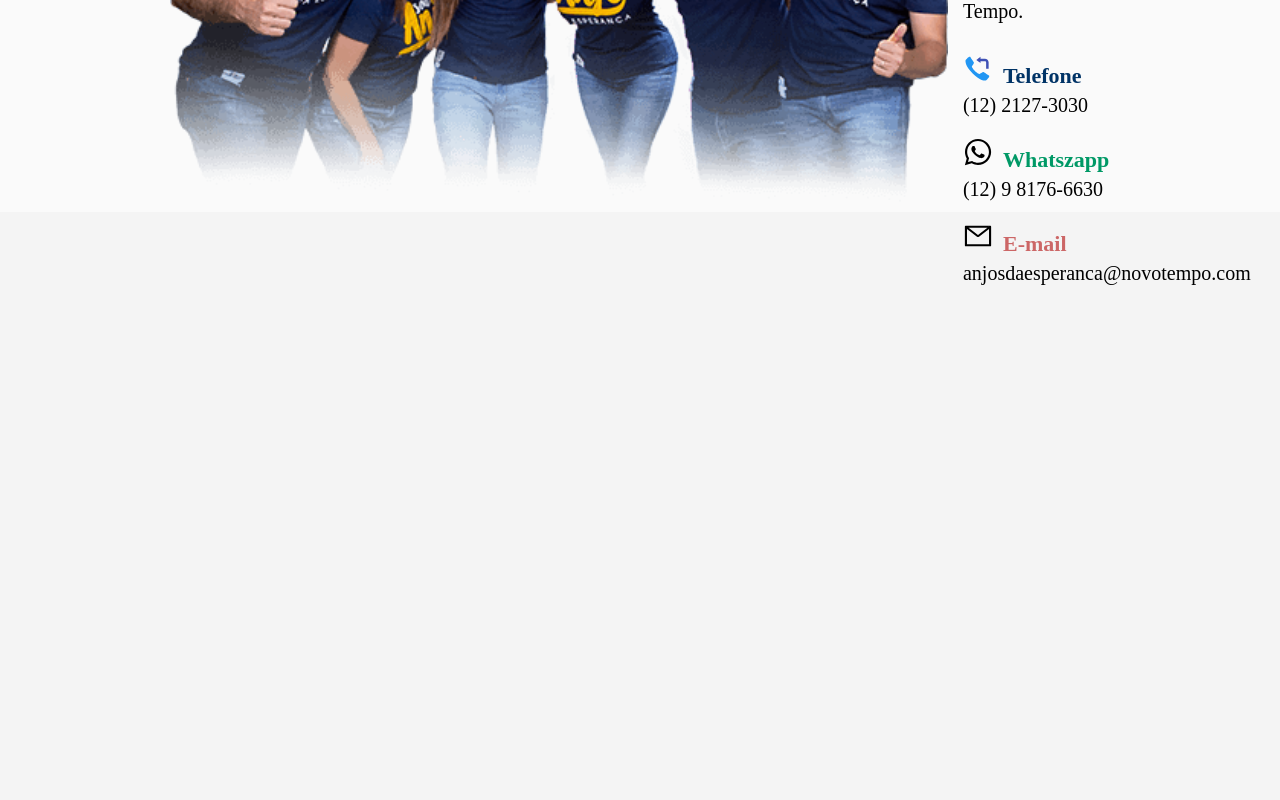
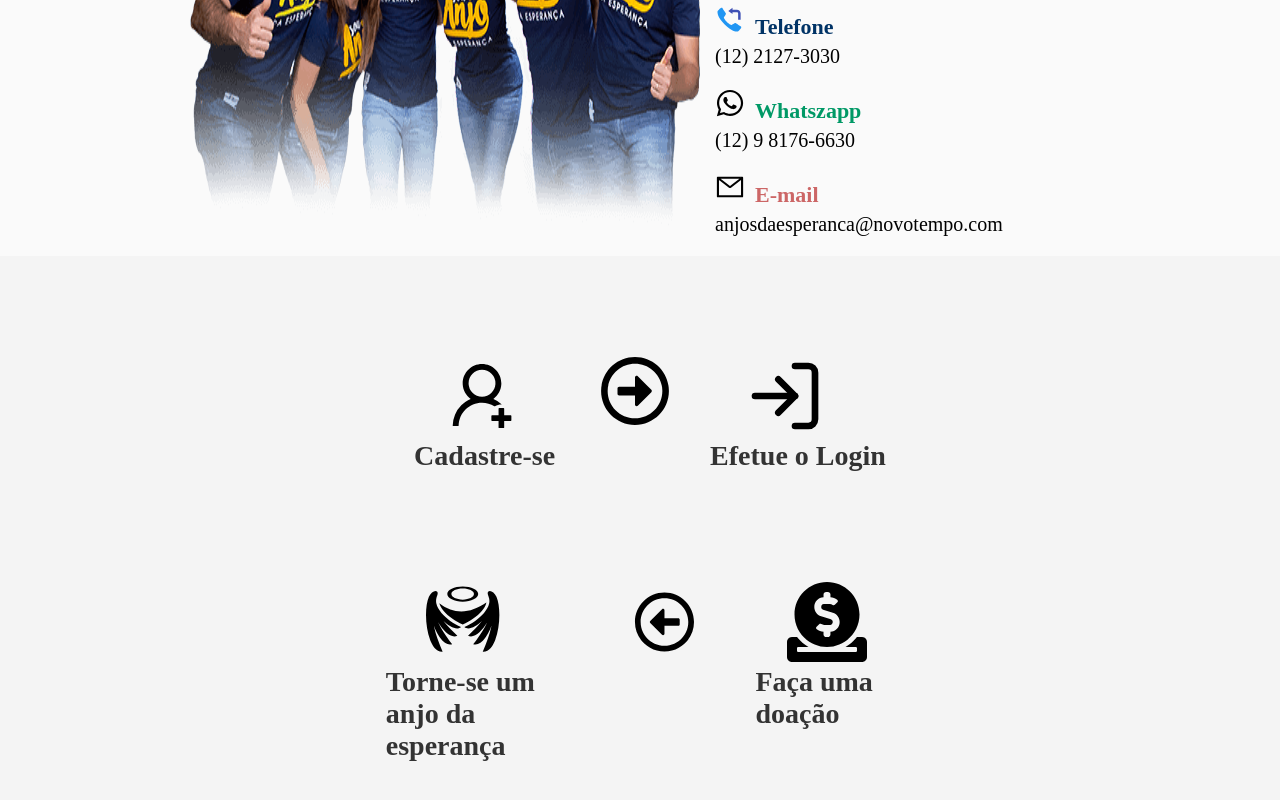
Before and after one commit to yan-Rab/HopeAngels, a React (Create React App) app in the folder frontend/design/: page / in a window 1280 px wide. Shown: the part 378-1178 px from the top of the page. Before the commit the page ends 800 px from the top, so only its background shows below. Built offline with nearby package versions, Linux system fonts and the light colour scheme.

Commit message:
Implementando component Instructions e estilizando

```diff
--- /dev/null
+++ b/frontend/design/src/components/pages/main/Instructions.js
@@ -0,0 +1,42 @@
+import React from 'react';
+import {AiOutlineUserAdd} from 'react-icons/ai';
+import {FaRegArrowAltCircleRight, FaDonate, FaRegArrowAltCircleLeft} from 'react-icons/fa';
+import {FiLogIn} from 'react-icons/fi';
+import {GiAngelOutfit} from 'react-icons/gi';
+const styleIcons = {width:"80px",height:"80px",marginLeft:"20%"};
+const Intructions = () => (
+    <div className = "Instructions">
+        <div className = "align-Instructions">
+            <div className = "body-Instructions">
+                <div style = {{maxWidth:"180px",flexWrap:"wrap"}}>
+                    <AiOutlineUserAdd style={styleIcons}/>
+                    <p>Cadastre-se</p>
+                </div>
+
+                <FaRegArrowAltCircleRight style = {{width:"70px" ,height:"70px",marginLeft:"45px"}} />
+                <div style ={{marginLeft:"40px"}}>
+
+                    <FiLogIn style = {styleIcons} />
+                    <p>Efetue o Login</p>
+                </div>
+
+            </div>
+
+            <div className = "body-Instructions">
+                <div style = {{maxWidth:"180px",flexWrap:"wrap"}}>
+                    <GiAngelOutfit style = {styleIcons} />
+                    <p>Torne-se um anjo da esperança</p>
+                </div>
+
+                <FaRegArrowAltCircleLeft style = {{width:"80px" ,height:"80px", marginLeft:"13%"}} />
+
+                <div style = {{marginLeft:"60px"}}>
+                    <FaDonate style = {styleIcons} />
+                    <p>Faça uma doação</p>
+                </div>
+            </div>
+        </div>
+    </div>
+)
+
+export default Intructions;
--- a/frontend/design/src/components/pages/main/Main.js
+++ b/frontend/design/src/components/pages/main/Main.js
@@ -1,6 +1,7 @@
 import React, {Component} from 'react';
 import Header from './Header';
 import Infors from './Infors';
+import Instructions from './Instructions';
 import "./styles.css";
 
 export default class Main extends Component {
@@ -9,6 +10,7 @@ export default class Main extends Component {
             <div>
                 <Header />
                 <Infors />
+                <Instructions />
             </div>
         )
     }
--- a/frontend/design/src/components/pages/main/styles.css
+++ b/frontend/design/src/components/pages/main/styles.css
@@ -42,11 +42,12 @@
 
 .body-infors {
     display: flex;
-    height: 450px;
     margin-top: 40px;
     justify-content:space-between;
     background-color: #fafafa;
+    padding: 20px;
 }
+
 .body-infors .about-we {
     margin-right: 100px;
     margin-left: 15px;
@@ -62,5 +63,42 @@
 
 .body-infors .body-contato {
     margin-top: 30px;
+}
+
+.Instructions {
+ display: flex;
+ width: 100%;
+ justify-content: center;
+ align-items: center;
+ margin-top: 30px;
+
 
 }
+
+.Instructions p {
+    font-size: 28px;
+    font-weight: bolder;
+    font-family: cursive;
+    color: #333333;
+
+}
+.Instructions .align-Instructions{
+    display: flex;
+    max-width: 770px;
+    flex-wrap: wrap;
+    justify-content:center;
+
+
+}
+
+.Instructions .body-Instructions {
+    display: flex;
+
+    max-width: 750px;
+    padding: 20px;
+    margin-left: 20px;
+    margin-top: 50px;
+    margin-bottom: 20px;
+    justify-content: center;
+
+}
--- /dev/null
+++ b/frontend/design/src/components/pages/master/Header.js
@@ -0,0 +1,14 @@
+import React, {Component} from 'react';
+import Logout from './Logout';
+import logoMarca from '../../../images/logomarca.png';
+import './styles.css';
+export default class Header extends Component {
+    render(){
+        return(
+            <header>
+                <img src = {logoMarca} />
+                <Logout />
+            </header>
+        )
+    }
+}
--- a/frontend/design/src/components/pages/master/Master.js
+++ b/frontend/design/src/components/pages/master/Master.js
@@ -1,5 +1,5 @@
 import React, { Component } from 'react';
-import Logout from './Logout';
+import Header from './Header';
 import Cases from './cases/Cases';
 import "./styles.css";
 export default class Master extends Component {
@@ -8,7 +8,7 @@ export default class Master extends Component {
 
         return(
             <div>
-                <Logout />
+                <Header />
                 <div className = "body-Case">
                 <Cases />
                 </div>
--- a/frontend/design/src/components/pages/master/cases/CaseComponent.js
+++ b/frontend/design/src/components/pages/master/cases/CaseComponent.js
@@ -8,15 +8,11 @@ export default class CaseComponent extends Component {
     render(){
 
         const {data} = this.props;
-        const { key } = this.props;
         const icon = {width:"28px", height:"28px"};
 
         return(
-            <div className = "CaseComponent" key = {key} >
-                <p style ={{display:"flex",justifyContent:"space-between"}}>
-                <strong>Caso </strong>
-                <button title = "Excluir" style = {{background:"none"}}><FcEmptyTrash style ={icon} /></button>
-                </p>
+            <div className = "CaseComponent" >
+                <p><strong>Caso </strong></p>
                 <p>{data.title}</p>
                 <p><strong>Detalhes</strong></p>
                 <p>{data.description}</p>
--- a/frontend/design/src/components/pages/master/cases/styles.css
+++ b/frontend/design/src/components/pages/master/cases/styles.css
@@ -38,8 +38,8 @@
     font-weight: bold;
     margin-top: 25px;
     border-radius: 5px;
-    font-size: 18px;
-    font-family: cursive;
+    font-size: 20px;
+    font-family: Arial, Helvetica, sans-serif;
     transition: all 0.4s;
     border: solid 1px #0066cc;
 }
--- a/frontend/design/src/components/pages/master/styles.css
+++ b/frontend/design/src/components/pages/master/styles.css
@@ -1,12 +1,20 @@
+header{
+display: flex;
+width: 100%;
+justify-content: space-evenly;
+align-items: center;
+height: 120px;
+}
 
 .logout-but{
-    width: 120px ;
-    height: 40px;
+    width: 150px ;
+    height: 50px;
     color: #0066cc;
     font-weight: bold;
     border: solid 2px #0066cc;
     border-radius: 2px;
     transition: all 0.4s;
+    font-size: 18px;
 }
 
 .logout-but:hover{
--- a/frontend/design/src/styles.css
+++ b/frontend/design/src/styles.css
@@ -1,5 +1,7 @@
 *{
     margin:0;
+    padding: 0;
     box-sizing: 0;
     border:0;
+
 }
```
